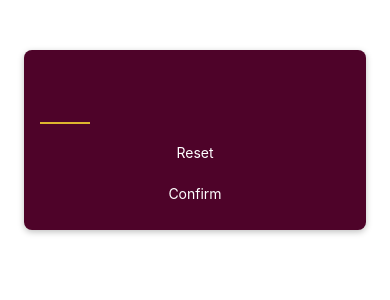
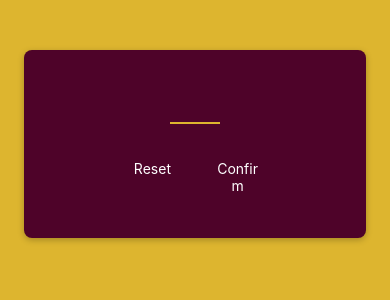
Before and after one commit to SunilK789/NumbersGame1, a React Native app: screen / in a window 390 px wide. Shown: the top 300 px of the page. Built offline with nearby package versions, Linux system fonts and the light colour scheme.

Commit message:
feature: aligned input box items and background color

```diff
--- a/App.tsx
+++ b/App.tsx
@@ -4,12 +4,15 @@
 
 export default function App() {
   return (
-    <SafeAreaView>
+    <SafeAreaView style={styles.rootContainer}>
       <StartGame />
     </SafeAreaView>
   );
 }
 
 const styles = StyleSheet.create({
-  container: {},
+  rootContainer: {
+    flex: 1,
+    backgroundColor: "#ddb52f",
+  },
 });
--- a/screens/StartGame/index.tsx
+++ b/screens/StartGame/index.tsx
@@ -13,8 +13,14 @@
         maxLength={2}
         keyboardType="number-pad"
       />
-      <PrimaryButton>Reset</PrimaryButton>
-      <PrimaryButton>Confirm</PrimaryButton>
+      <View style={styles.buttonsContainer}>
+        <View style={styles.buttonContainer}>
+          <PrimaryButton>Reset</PrimaryButton>
+        </View>
+        <View style={styles.buttonContainer}>
+          <PrimaryButton>Confirm</PrimaryButton>
+        </View>
+      </View>
     </View>
   );
 };
--- a/screens/StartGame/style.ts
+++ b/screens/StartGame/style.ts
@@ -12,6 +12,7 @@
     shadowOffset: { width: 0, height: 2 },
     shadowRadius: 6,
     shadowOpacity: 0.25,
+    alignItems: "center",
   },
   numberInput: {
     height: 50,
@@ -24,6 +25,13 @@
     fontWeight: "bold",
     textAlign: "center",
   },
+  buttonsContainer: {
+    flexDirection: "row",
+    margin: 16,
+  },
+  buttonContainer: {
+    flex: 1,
+  },
 });
 
 export default styles;
```
